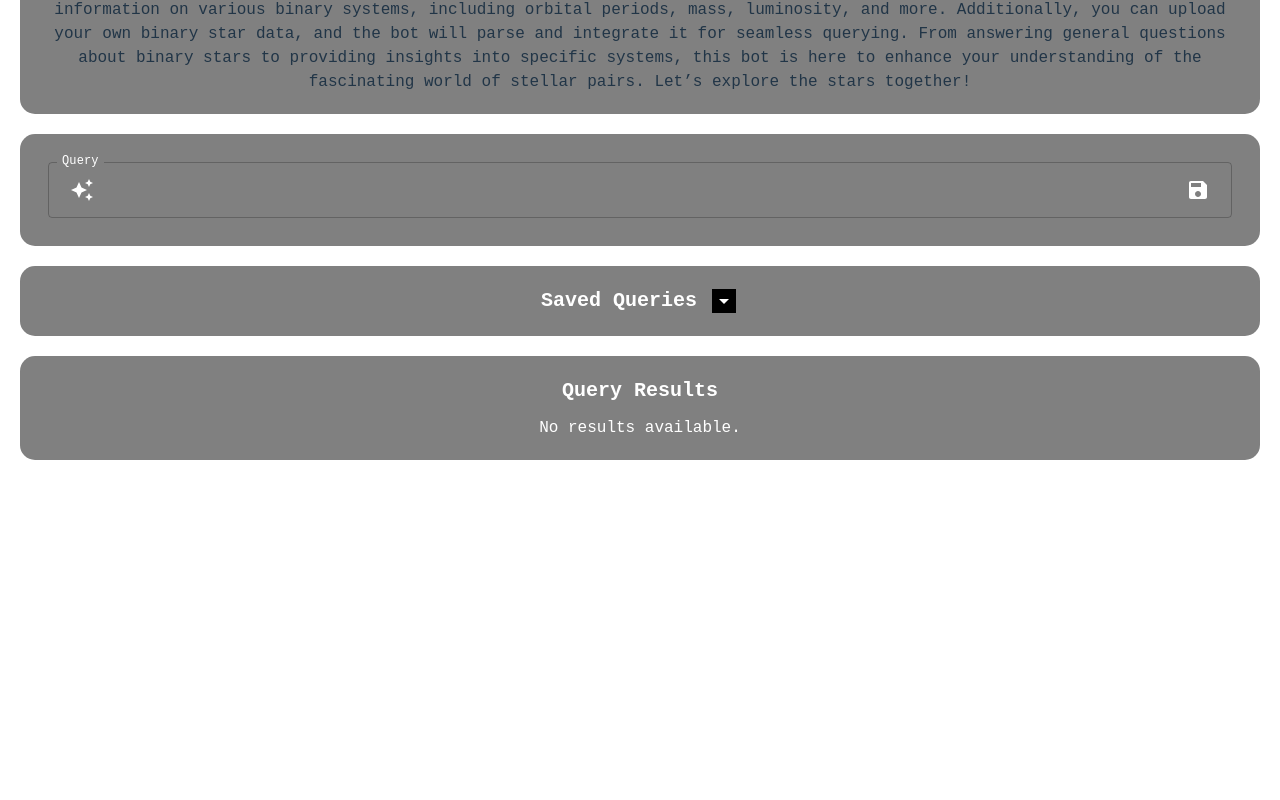
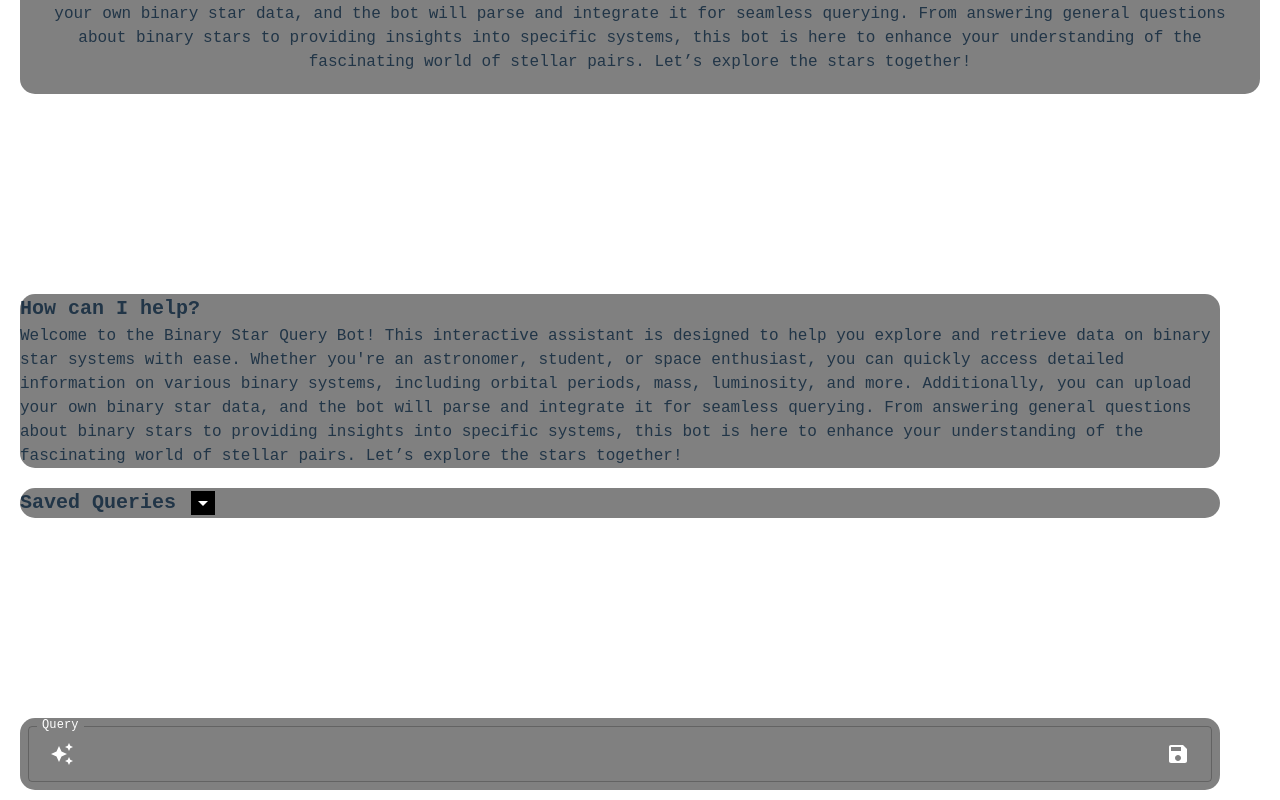
Before and after one commit to Anorris98/Hebse-Database, a React (Vite) app in the folder senior-design/: page / in a window 1280 px wide. Shown: the part 320-1120 px from the top of the page. Before the commit the page ends 800 px from the top, so only its background shows below. Built offline with nearby package versions, Linux system fonts and the light colour scheme.

Commit message:
Fixed prop type mismatch in QueryInput. Now properly accepts setSavedQueries as a state setter function (Dispatch<SetStateAction<string[]>>), ensuring correct state updates.

```diff
--- a/senior-design/src/app/routes.tsx
+++ b/senior-design/src/app/routes.tsx
@@ -1,11 +1,13 @@
 import {Route, Routes} from 'react-router-dom';
 import {ErrorPage} from "../components/ErrorPage/error-page.tsx";
 import {Query} from "../components/Query/query.tsx";
+import {Utilities} from "../components/Utilities/Utilities.tsx";
 
 const App = () => {
     return (
         <Routes>
             <Route path='/' element={<Query/>}/>
+            <Route path='/Utilities' element={<Utilities/>}/>
             <Route path='*' element={<ErrorPage/>}/>
         </Routes>
     )
--- a/senior-design/src/components/QueryInput/QueryInput.tsx
+++ b/senior-design/src/components/QueryInput/QueryInput.tsx
@@ -1,15 +1,26 @@
 import Box from "@mui/material/Box";
-import {IconButton, InputAdornment, TextField} from "@mui/material";
-import {AutoAwesome, Save} from "@mui/icons-material";
-import {useEffect} from 'react';
+import { Grid2, IconButton, InputAdornment, TextField } from "@mui/material";
+import { ArrowDropDown, AutoAwesome, Clear, ContentCopyOutlined, Save } from "@mui/icons-material";
+import { useEffect, useState } from 'react';
+import { Dispatch, SetStateAction } from "react";
 
 
-export const QueryInput = ({onQueryResult, setSavedQueries, inputValue, setInputValue}: {
-    onQueryResult: (result: string) => void,
-    setSavedQueries: (value: (((prevState: string[]) => string[]) | string[])) => void,
-    inputValue: string,
-    setInputValue: (value: (((prevState: string) => string) | string)) => void
-},) => {
+interface QueryInputProps {
+    onQueryResult: Dispatch<SetStateAction<string>>;
+    setSavedQueries: Dispatch<SetStateAction<string[]>>;
+    inputValue: string;
+    setInputValue: Dispatch<SetStateAction<string>>;
+  }
+
+  export const QueryInput: React.FC<QueryInputProps> = ({
+    onQueryResult,
+    setSavedQueries,
+    inputValue,
+    setInputValue
+  }) => {
+
+    const [savedQueries, setLocalSavedQueries] = useState<string[]>([]);
+    const [displaySavedQueries, setDisplaySavedQueries] = useState<boolean>(false);
 
 
     useEffect(() => {
@@ -26,7 +37,7 @@ export const QueryInput = ({onQueryResult, setSavedQueries, inputValue, setInput
             return;
         }
 
-        const data = {
+        let data = {
             query: inputValue //updated it to a query type for the backend, mostly for troubleshooting purposes.
         };
 
@@ -54,26 +65,100 @@ export const QueryInput = ({onQueryResult, setSavedQueries, inputValue, setInput
     }
 
     function saveQuery() {
-        if (inputValue != '') {
-            setSavedQueries((prevState: string[]) => [...prevState, inputValue]);
+        let saved = [...savedQueries];
+        if (inputValue != '' && !saved.includes(inputValue)) {
+            saved.push(inputValue);
+            localStorage.saved = JSON.stringify(saved);
+            setSavedQueries(saved);
+        }
+    }
+
+    function deleteQuery(item: string) {
+        let saved = [...savedQueries];
+        const index = saved.indexOf(item);
+        if (index > -1) {
+            saved.splice(index, 1);
+            localStorage.saved = JSON.stringify(saved);
+            setSavedQueries(saved);
         }
     }
 
     return (
-        <div>
-            <Box
-                component="div"
-                sx={{
+        <Grid2 display={"grid"} sx={{maxHeight: '1000px'}}>
+            <Box component="div" sx={{
                 backgroundColor: 'gray',
                 flexGrow: 1,
                 borderRadius: '15px',
                 maxWidth: 'lg',
                 fontFamily: 'monospace',
+                marginTop: '200px'
+            }}>
+                <Box sx={{fontSize: '20px', fontWeight: 'bold'}}>
+                    How can I help?
+                </Box>
+                <Box sx={{fontSize: '16px'}}>
+                    Welcome to the Binary Star Query Bot! This interactive assistant is
+                    designed to help you explore and retrieve data on binary star systems
+                    with ease. Whether you're an astronomer, student, or space enthusiast,
+                    you can quickly access detailed information on various binary systems,
+                    including orbital periods, mass, luminosity, and more. Additionally,
+                    you can upload your own binary star data, and the bot will parse and
+                    integrate it for seamless querying. From answering general questions
+                    about binary stars to providing insights into specific systems, this
+                    bot is here to enhance your understanding of the fascinating world of
+                    stellar pairs. Let’s explore the stars together!
+                </Box>
+            </Box>
+            <Box component="div" sx={{
+            alignItems: 'center',
+            flexGrow: 1,
+            maxWidth: 'lg',
+            backgroundColor: 'gray',
+            borderRadius: '15px',
             marginTop: '20px',
-                    padding: '20px',
+            fontFamily: 'monospace'
+            }}>
+                <Box sx={{fontSize: '20px', fontWeight: 'bold'}}>
+                    Saved Queries <IconButton sx={{maxHeight:"10px", width: "30px"}}  onClick={() => setDisplaySavedQueries(!displaySavedQueries)}><ArrowDropDown
+                                sx={{color: 'white', backgroundColor:"black"}}/></IconButton>
+                </Box>
+                {
+                    displaySavedQueries ?
+                    savedQueries.map((item: string, index: number) => (
+                        <Box sx={{
+                            borderRadius: "8px",
+                            border: "1px solid transparent",
+                            textAlign:'center',
+                            maxWidth: "calc(100% - 24px)",
+                            padding: '4px',
+                            margin: '8px',
+                            backgroundColor: 'darkgray',
+                            textTransform: 'none',
+                            fontFamily: 'monospace',
+                            fontSize:"16px",
                             color: 'white',
-                }}
-            >
+                            display:"inline-flex",
+                            alignItems: "center",
+                            flexDirection: 'row-reverse'
+                            }} key={index}>
+                            <IconButton sx={{height: "10px", width: "30px", textAlign: "center"}} onClick={() => deleteQuery(item)}><Clear
+                                sx={{color: 'white', backgroundColor:"black"}}/></IconButton>
+                            <IconButton sx={{height: "10px", width: "30px", textAlign: "center"}} onClick={() => setInputValue(item)}><ContentCopyOutlined
+                                sx={{color: 'white', backgroundColor:"black"}}/></IconButton>
+                            <Box flexGrow={1} component="div" sx={{whiteSpace: 'normal', overflowWrap: 'break-word', textAlign:'center', width:"calc(100% - 60px)"}}>{item}</Box>
+                        </Box>
+                    )) : null
+                }
+
+            </Box>
+            <Box component="div" sx={{
+                backgroundColor: 'gray',
+                flexGrow: 1,
+                borderRadius: '15px',
+                maxWidth: 'lg',
+                fontFamily: 'monospace',
+                marginTop: '200px'
+            }}>
                 <Box sx={{display: 'flex'}}>
                     <TextField
                         value={inputValue}
@@ -102,6 +187,7 @@ export const QueryInput = ({onQueryResult, setSavedQueries, inputValue, setInput
                         }} sx={{margin: 1}}/>
                 </Box>
             </Box>
-        </div>
+        </Grid2>
+
     )
 }
--- /dev/null
+++ b/senior-design/src/components/Utilities/Utilities.tsx
@@ -0,0 +1,28 @@
+// import {useState} from 'react';
+// import {NavBar} from "../NavigationBar/NavBar.tsx";
+// import {QueryInput} from "../QueryInput/QueryInput.tsx";
+// import {QueryResults} from '../QueryResults/QueryResults';
+// import {QueryWelcomeText} from "../QueryWelcomeText/QueryWelcomeText.tsx";
+// import {SavedQueriesComponent} from "../SavedQueriesComponent/SavedQueriesComponent.tsx";
+// import {Grid2} from "@mui/material";
+
+// export const Utilities = () => {
+//     const [queryResult, setQueryResult] = useState('');
+//     const [savedQueries, setSavedQueries] = useState<string[]>([]);
+//     const [inputValue, setInputValue] = useState('');
+
+//     return (
+//         <div>
+//             <NavBar/> {/*The navigation bar*/}
+//             <Grid2 display={"grid"} sx={{maxHeight: '1000px'}}>
+//                 <QueryWelcomeText/>
+//                 <QueryInput onQueryResult={setQueryResult}
+//                             setSavedQueries={setSavedQueries}
+//                             inputValue={inputValue}
+//                             setInputValue={setInputValue}/> {/* Renders input box and updates query result via parent callback.*/}
+//                 <SavedQueriesComponent savedQueries={savedQueries} setSavedQueries={setSavedQueries} setInputValue={setInputValue}/>
+//                 <QueryResults queryResult={queryResult}/> {/* Displays the query result passed from the parent state.*/}
+//             </Grid2>
+//         </div>
+//     );
+// };
```
Lines whose indentation alone changed are shown as unchanged.
